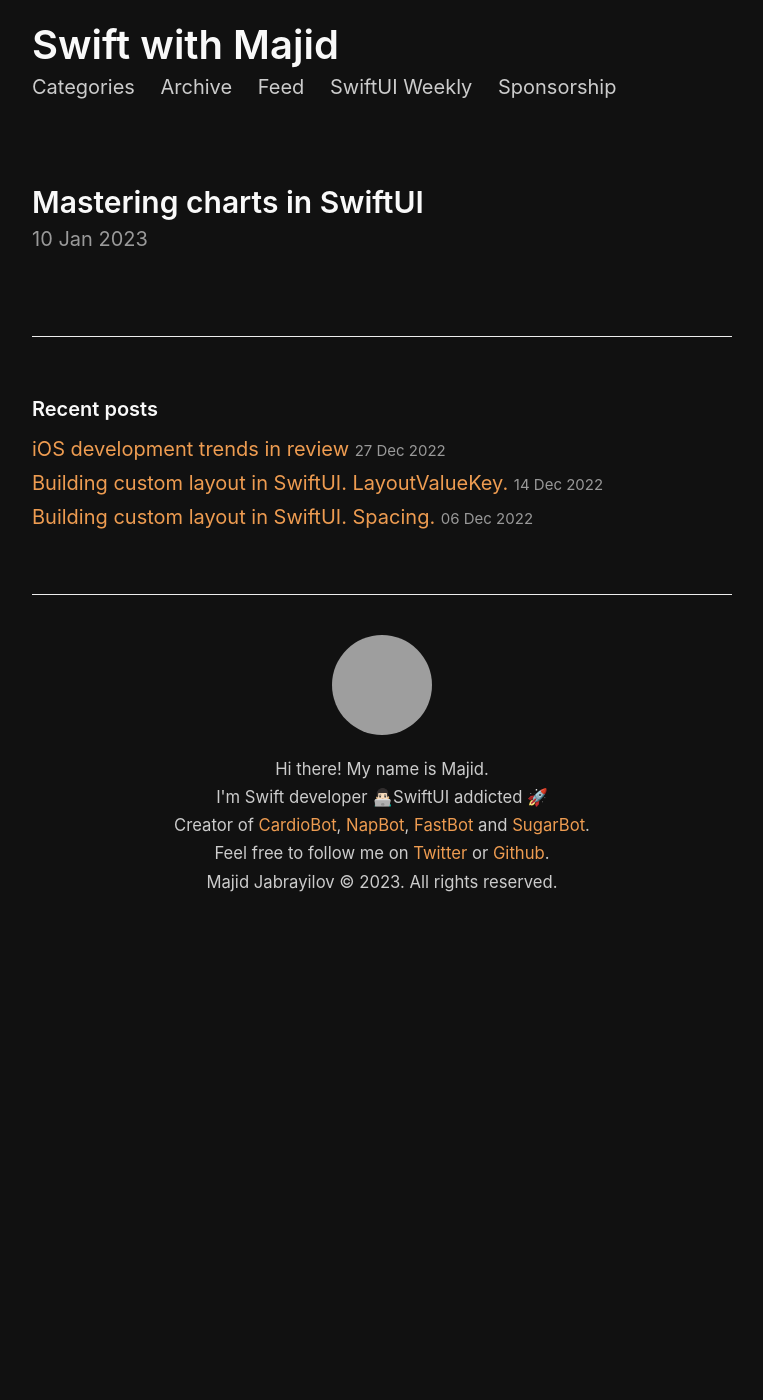
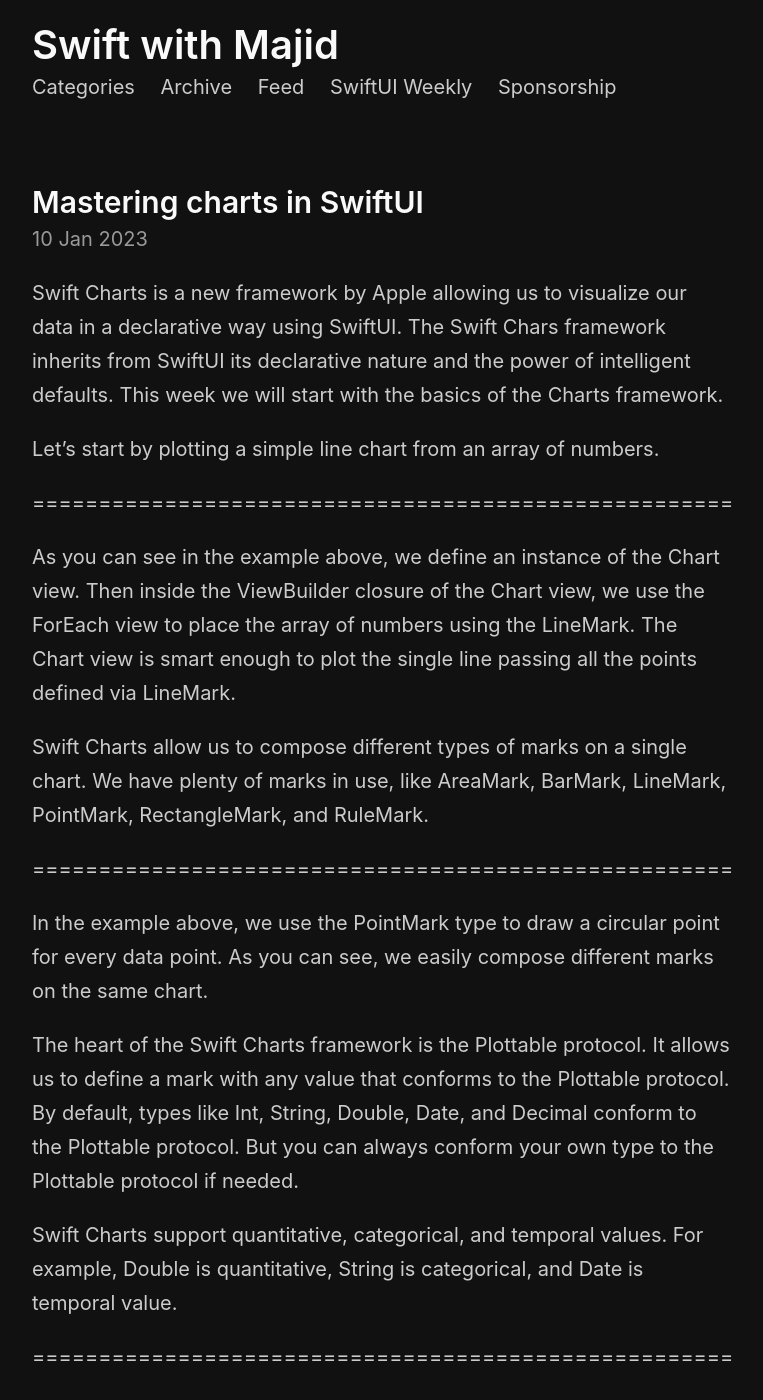
Before and after one commit to mecid/mecid.github.io, a Jekyll site: the page built from _posts/2023-01-10-mastering-charts-in-swiftui.md, in a window 1280 px wide and 1400 px high. Shown: the whole window, without its empty margins (258-1021 px from the left). Built offline with Jekyll 4.4.1, drawn with Linux system fonts in a browser that asks for light colours; some of the changed text lies outside the part shown; grey boxes are pictures that could not be loaded.

Commit message:
mastering charts post content added

```diff
--- a/_posts/2023-01-10-mastering-charts-in-swiftui.md
+++ b/_posts/2023-01-10-mastering-charts-in-swiftui.md
@@ -2,3 +2,37 @@
 title: Mastering charts in SwiftUI
 layout: post
 ---
+
+Swift Charts is a new framework by Apple allowing us to visualize our data in a declarative way using SwiftUI. The Swift Chars framework inherits from SwiftUI its declarative nature and the power of intelligent defaults. This week we will start with the basics of the Charts framework.
+
+Let's start by plotting a simple line chart from an array of numbers.
+
+=====================================================
+
+As you can see in the example above, we define an instance of the Chart view. Then inside the ViewBuilder closure of the Chart view, we use the ForEach view to place the array of numbers using the LineMark. The Chart view is smart enough to plot the single line passing all the points defined via LineMark.
+
+Swift Charts allow us to compose different types of marks on a single chart. We have plenty of marks in use, like AreaMark, BarMark, LineMark, PointMark, RectangleMark, and RuleMark.
+
+=====================================================
+
+In the example above, we use the PointMark type to draw a circular point for every data point. As you can see, we easily compose different marks on the same chart.
+
+The heart of the Swift Charts framework is the Plottable protocol. It allows us to define a mark with any value that conforms to the Plottable protocol. By default, types like Int, String, Double, Date, and Decimal conform to the Plottable protocol. But you can always conform your own type to the Plottable protocol if needed.
+
+Swift Charts support quantitative, categorical, and temporal values. For example, Double is quantitative, String is categorical, and Date is temporal value.
+
+=====================================================
+
+Here we create a type called Stats to define a city's population by gender. The city's population is a quantitative value. The name and gender are categorical.
+
+=====================================================
+
+As you can see in the example above, we use the BarMark type to draw the population of the provided cities. We use the city name, which is categorical type as X position. That's why Charts concatenate every mark with the same X position.
+
+=====================================================
+
+We can use different foreground styles for the BarMark type and style using gender value. It allows us to see the different ranges in a single bar.
+
+=====================================================
+
+Now we conform the Gender type to the Plottable protocol to simplify our code a little bit. Remember that you can provide any logic you need to convert your custom data to plottable primitives.
```
